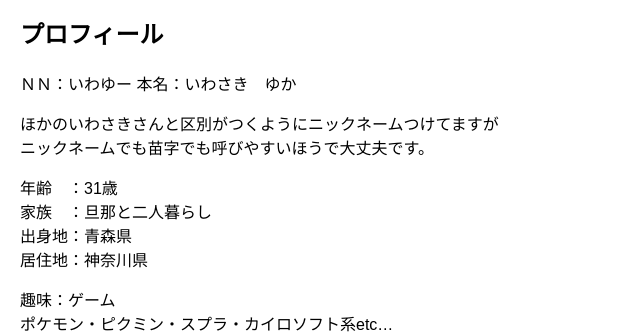
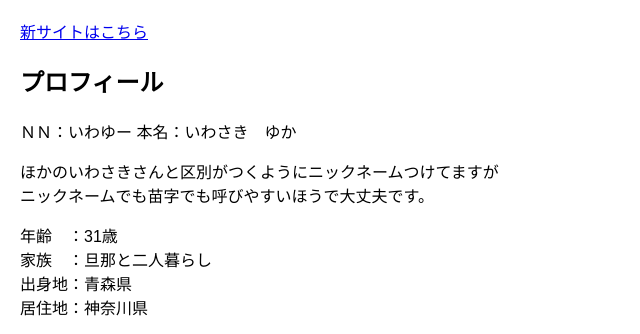
Before and after one commit to Iwasaki-Y0125/old-portfolio, a plain HTML site: page index.html in a window 1280 px wide. Shown: the part 455-789 px from the top of the page, without its empty margins (0-640 px from the left). Drawn offline with Linux system fonts and the light colour scheme; a web font is replaced by a local one.

Commit message:
Update index.html

```diff
--- a/index.html
+++ b/index.html
@@ -22,6 +22,11 @@
         </ul>
       </nav>
     </div>
+
+    <br />
+    <a href = "https://iwasaki-y0125.github.io/Portfolio/" target="_blank">新サイトはこちら</a>
+    <br />
+
     <section id="profile"><h2>プロフィール</h2></section>
     <p>ＮＮ：いわゆー
     本名：いわさき　ゆか</p>
```
